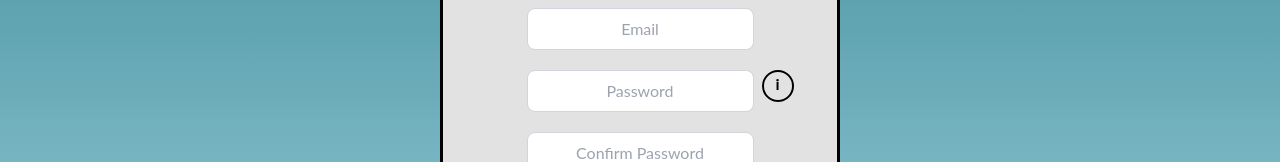
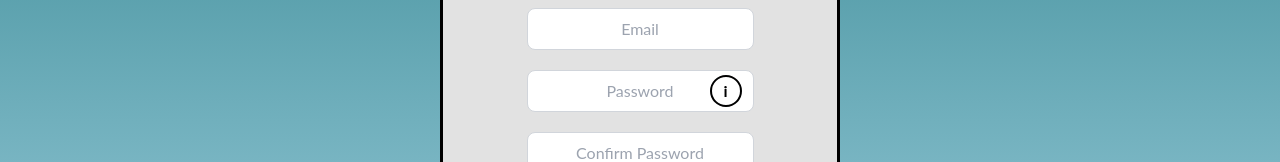
Before and after one commit to COSC-499-W2023/year-long-project-team-11, a React (Create React App) app in the folder app/frontend/: page /SignUp in a window 1280 px wide. Shown: the part 408-570 px from the top of the page. Built offline with nearby package versions, Linux system fonts and the light colour scheme.

Commit message:
fixed password textbox on changing widths

```diff
--- a/app/frontend/src/CreateAccount.js
+++ b/app/frontend/src/CreateAccount.js
@@ -232,8 +232,8 @@ export default function CreateAccount() {
                   value={password}
                   onChange={(e) => setPassword(e.target.value)}
                 />
-                  <div className="absolute inset-y-0 right-0 flex items-right pr-3">
-                    <a className="absolute right-0 mr-[-2.5rem] flex items-right justify-center w-8 h-8 border-2 border-black rounded-full text-black font-bold no-underline hover:bg-gray-200" data-tooltip-id="password" data-tooltip-content="Password must be at least 6 characters long, and contain at least 1 number and 1 symbol each." data-tooltip-place="top">i</a>
+                  <div className="absolute inset-y-0 right-0 flex items-center pr-3">
+                    <a className="flex items-center justify-center w-8 h-8 border-2 border-black rounded-full text-black font-bold no-underline hover:bg-gray-200" data-tooltip-id="password" data-tooltip-content="Password must be at least 6 characters long, and contain at least 1 number and 1 symbol each." data-tooltip-place="top">i</a>
                     <Tooltip id="password" />
                   </div>
               </div>
```
